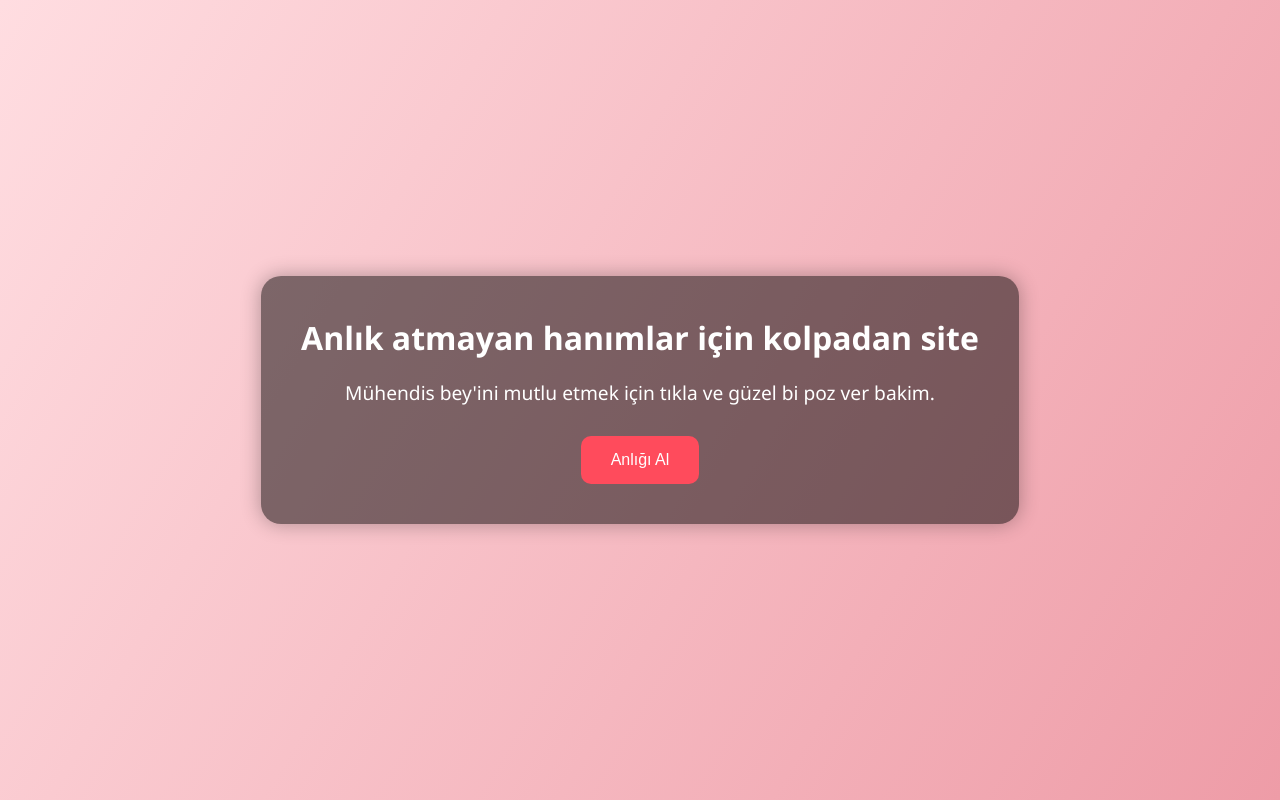
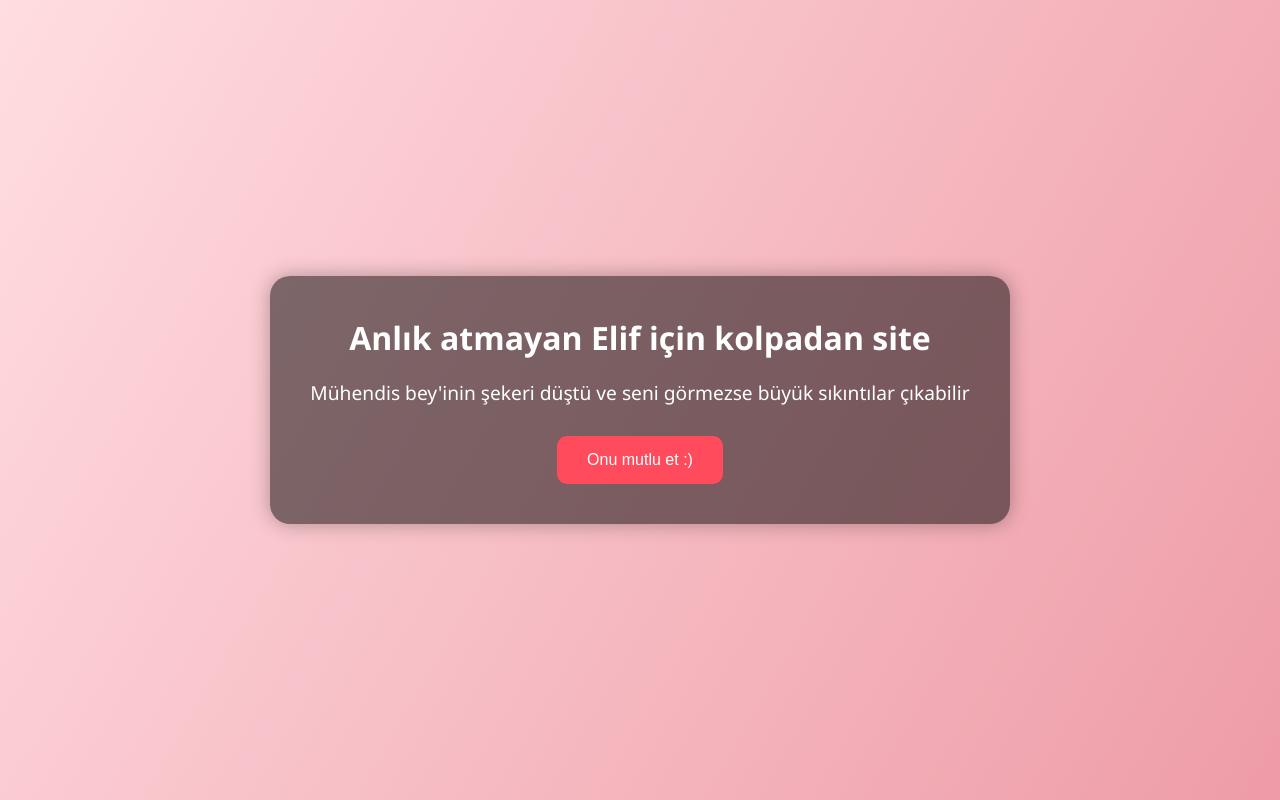
Before and after one commit to kocakk1/kocakk1.github.io, a plain HTML site: page index.html in a window 1280 px wide. Drawn offline with Linux system fonts and the light colour scheme.

Commit message:
Update index.html

```diff
--- a/index.html
+++ b/index.html
@@ -2,7 +2,7 @@
 <html lang="tr">
 <head>
   <meta charset="UTF-8">
-  <title>Balımdan Anlık</title>
+  <title>elifigörmekiçin</title>
   <meta name="viewport" content="width=device-width, initial-scale=1.0">
   <style>
     * {
@@ -57,9 +57,9 @@
 </head>
 <body>
   <div class="container">
-    <h1>Anlık atmayan hanımlar için kolpadan site</h1>
-    <p>Mühendis bey'ini mutlu etmek için tıkla ve güzel bi poz ver bakim.</p>
-    <button onclick="window.location.href='https://8ba3cc7496a18d48e59ef752512b7ae5.serveo.net'">Anlığı Al</button>
+    <h1>Anlık atmayan Elif için kolpadan site</h1>
+    <p>Mühendis bey'inin şekeri düştü ve seni görmezse büyük sıkıntılar çıkabilir</p>
+    <button onclick="window.location.href='https://8ba3cc7496a18d48e59ef752512b7ae5.serveo.net'">Onu mutlu et :)</button>
   </div>
 </body>
 </html>
```
